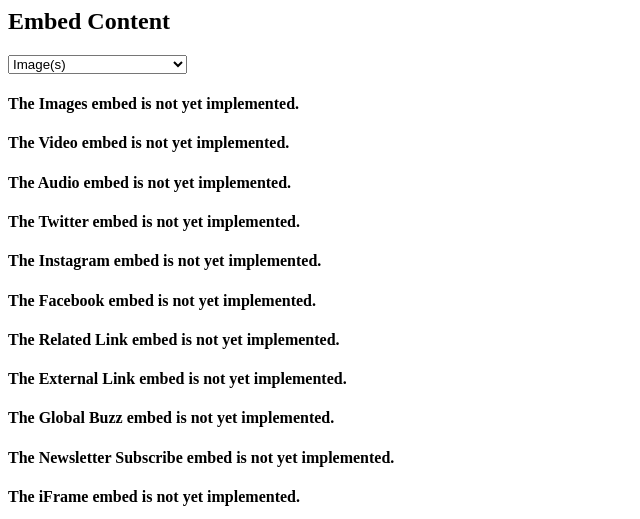
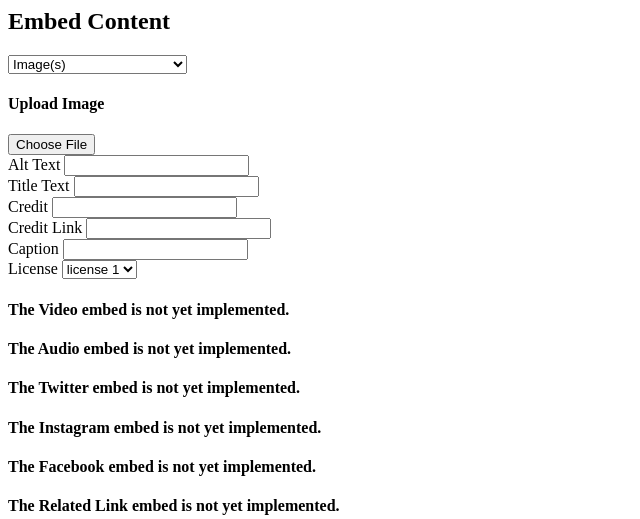
Before and after one commit to PublicRadioInternational/embed-containers, a PHP site: page /modal/modal_main.php in a window 1280 px wide. Shown: the top 519 px of the page, without its empty margins (0-640 px from the left). Run offline with PHP 8.4, Linux system fonts and the light colour scheme.

Commit message:
image(s) view html and styling
clean up bower and npm; removed CDNs in lieu of downloaded
dependencies; modified gulp to accommodate for lack of CDNs; laid out
html for images embed view

```diff
--- a/bower.json
+++ b/bower.json
@@ -19,7 +19,9 @@
     "handlebars": "~4.0.0",
     "blueimp-file-upload": "~9.11.1",
     "jquery-sortable": "~0.9.12",
-    "medium-editor-insert-plugin": "https://github.com/orthes/medium-editor-insert-plugin.git#^2.1.1"
+    "medium-editor-insert-plugin": "https://github.com/orthes/medium-editor-insert-plugin.git#^2.1.1",
+    "bootstrap": "~3.3.6",
+    "components-font-awesome": "~4.5.0"
   },
   "devDependencies": {
     "jquery-cycle2": "~2.1.6"
--- a/package.json
+++ b/package.json
@@ -4,14 +4,11 @@
   "description": "Robust containers for the Medium Editor Insert Plugin.",
   "dependencies": {},
   "devDependencies": {
-    "del": "^2.2.0",
-    "fs": "0.0.2",
     "gulp": "^3.9.0",
     "gulp-concat": "^2.6.0",
     "gulp-less": "^3.0.5",
     "gulp-minify-css": "^1.2.2",
     "gulp-uglify": "^1.5.1",
-    "gulp-util": "^3.0.7",
     "gulp-watch": "^4.3.5"
   },
   "scripts": {},
--- a/src/contents/less/main.less
+++ b/src/contents/less/main.less
@@ -1,3 +1,5 @@
 @import "modal.less";
 
-@import "layout.less";
+@import "demo.less";
+
+@import "entityEmbed.less";
--- a/src/html/modal/modal_image.html
+++ b/src/html/modal/modal_image.html
@@ -1 +1,54 @@
-<h4>The Images embed is not yet implemented.</h4>
+<h4>Upload Image</h4>
+
+<div class="row em-row">
+	<div class="col-xs-12">
+		<button class="btn btn-default btn-sm">Choose File</button>
+	</div>
+</div>
+
+<div class="row em-row">
+	<div class="col-xs-6">
+		<div class="form-group">
+			<label for="altText" class="em-label">Alt Text</label>
+			<input class="em-input form-control" type="text" name="altText" />
+		</div>
+	</div>
+	<div class="col-xs-6">
+		<div class="form-group">
+			<label for="titleText" class="em-label">Title Text</label>
+			<input class="em-input form-control" type="text" name="titleText" />
+		</div>
+	</div>
+</div>
+
+<div class="row em-row">
+	<div class="form-group">
+		<div class="col-xs-6">
+			<label for="credit" class="em-label">Credit</label>
+			<input class="em-input form-control" type="text" name="credit" />
+		</div>
+		<div class="col-xs-6">
+			<label for="creditLink" class="em-label">Credit Link</label>
+			<input class="em-input form-control" type="text" name="creditLink" />
+		</div>
+	</div>
+</div>
+
+<div class="row em-row">
+	<div class="col-xs-6">
+		<div class="form-group">
+			<label for="caption" class="em-label">Caption</label>
+			<input class="em-input form-control" type="text" name="caption" />
+		</div>
+	</div>
+	<div class="col-xs-6">
+		<div class="form-group">
+			<label for="license" class="em-label">License</label>
+			<select class="form-control" type="text" name="license">
+				<option>license 1</option>
+				<option>license 2</option>
+				<option>license 3</option>
+			</select>
+		</div>
+	</div>
+</div>
--- a/src/html/modal/modal_main.php
+++ b/src/html/modal/modal_main.php
@@ -1,8 +1,8 @@
 <div class="modal-content">
 	<div class="modal-header">
-		<h2>Embed Content</h2>
-	</div>
-	<select class="" id="select-embed-type">
+		<h2 class="header-text">Embed Content</h2>
+
+		<select id="select-embed-type">
 			<option value="image">Image(s)</option>
 			<option value="video">Video</option>
 			<option value="audio">Audio</option>
@@ -16,6 +16,7 @@
 			<option value="iframe">iFrame</option>
 			<option value="customText">Custom Text</option>
 		</select>
+	</div>
 
 	<div id="image">
 		<?php include 'modal_image.html'; ?>
```
Also changed, not shown: src/contents/less/demo.less (added, +17 -0 lines), src/contents/less/entityEmbed.less (added, +57 -0 lines), src/contents/less/layout.less (deleted, +0 -41 lines), src/gulpfile.js (+13 -7 lines), src/html/index.php (+3 -7 lines). Lines whose indentation alone changed are shown as unchanged.
